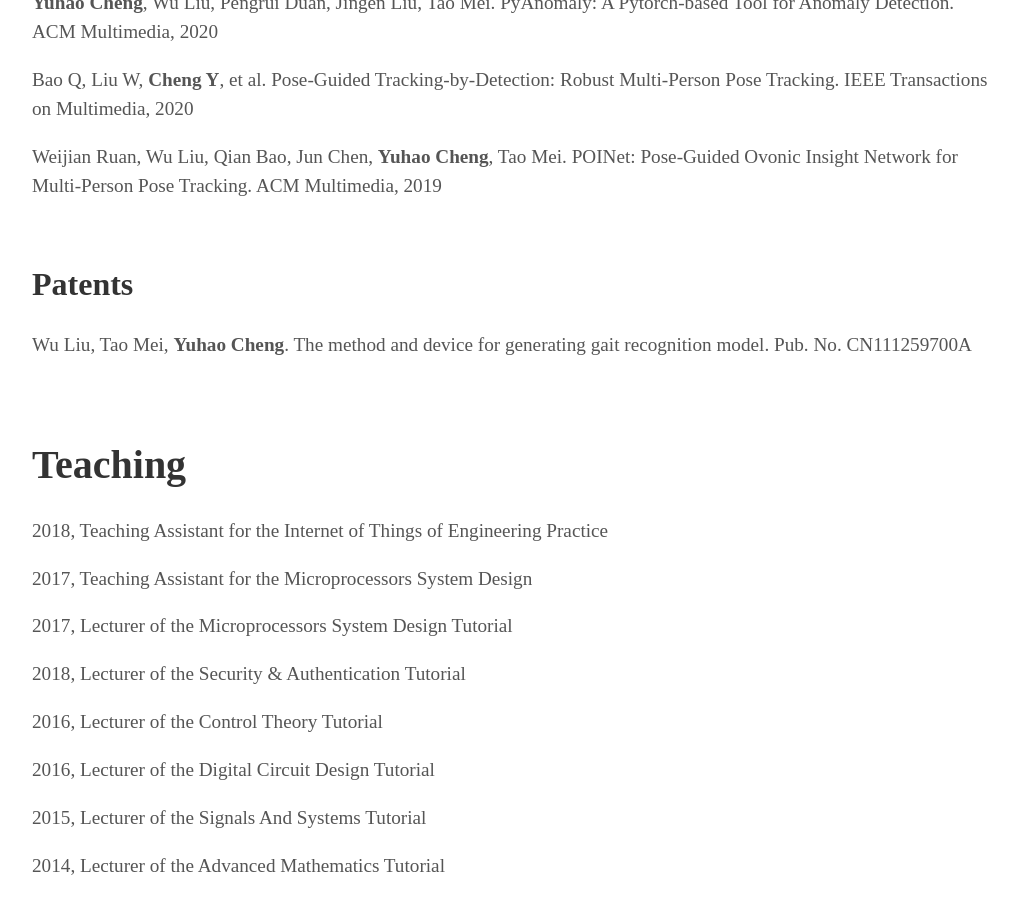
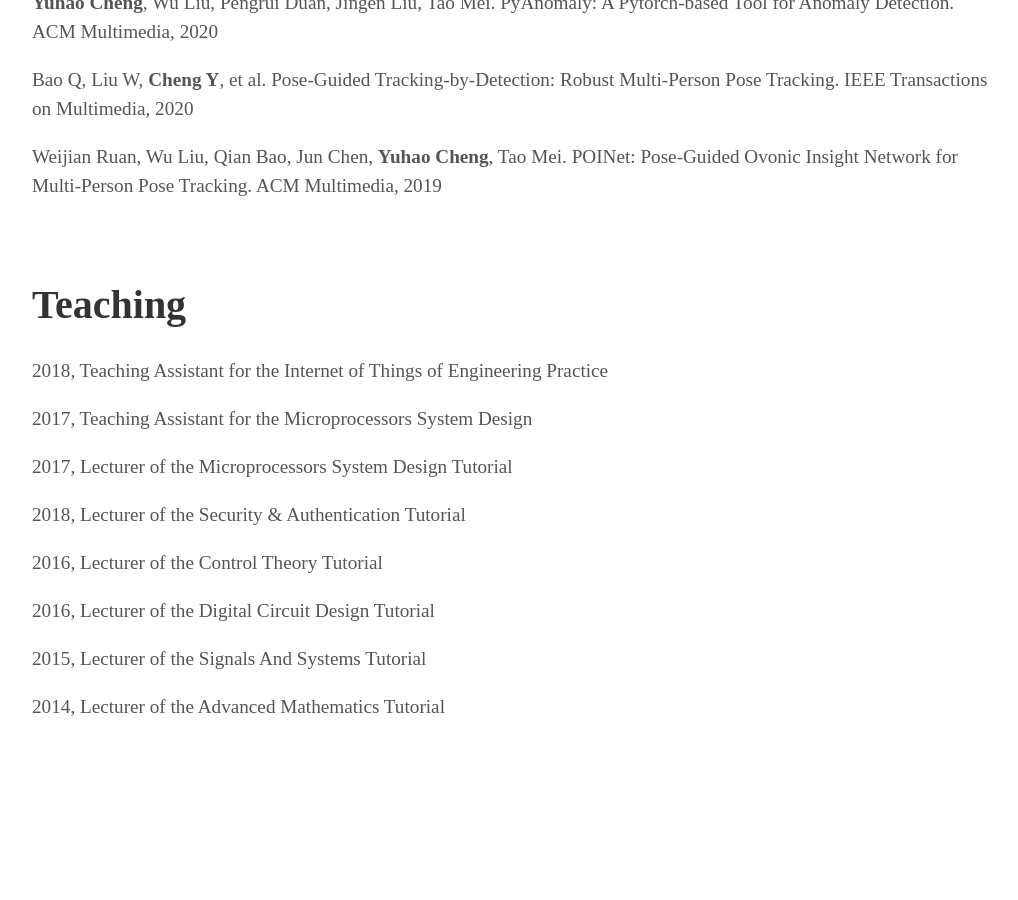
Before and after one commit to YuhaoCheng/yuhaocheng.github.io, a Jekyll site: the page built from index.html, in a window 1280 px wide and 900 px high, scrolled down 1936 px. Shown: the whole window, without its empty margins (128-1146 px from the left). Built offline with Jekyll 4.4.1, drawn with Linux system fonts in a browser that asks for light colours; some web fonts are replaced; after the commit the page ends 2677 px from its top, so only the background shows below that.

Commit message:
Update publications.html

```diff
--- a/_includes/publications.html
+++ b/_includes/publications.html
@@ -6,6 +6,6 @@
     </div>
     <p>Bao Q, Liu W, <strong>Cheng Y</strong>, et al. Pose-Guided Tracking-by-Detection: Robust Multi-Person Pose Tracking. IEEE Transactions on Multimedia, 2020</p>
     <p>Weijian Ruan, Wu Liu, Qian Bao, Jun Chen, <strong>Yuhao Cheng</strong>, Tao Mei. POINet: Pose-Guided Ovonic Insight Network for Multi-Person Pose Tracking. ACM Multimedia, 2019</p>
-    <h2>Patents</h2>
-    <p>Wu Liu, Tao Mei, <strong>Yuhao Cheng</strong>. The method and device for generating gait recognition model. Pub. No. CN111259700A</p>
+<!--     <h2>Patents</h2>
+    <p>Wu Liu, Tao Mei, <strong>Yuhao Cheng</strong>. The method and device for generating gait recognition model. Pub. No. CN111259700A</p> -->
 </div>
```
